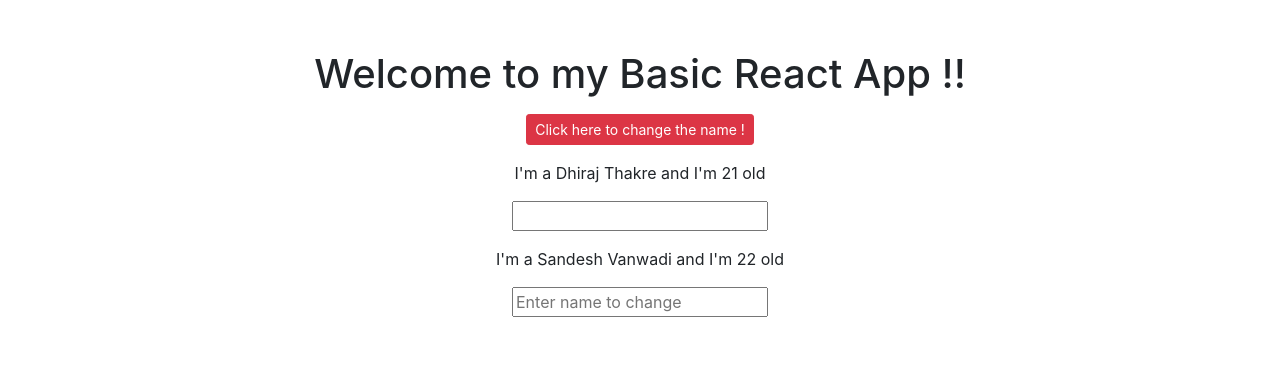
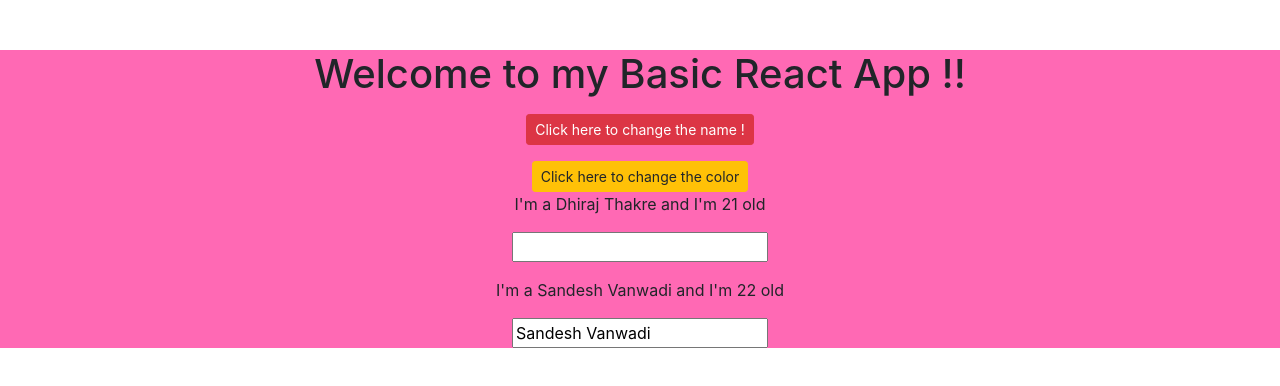
Before and after one commit to dhirajthakre21/BeginingReact, a React (Create React App) app: page / in a window 1280 px wide. Shown: the top 386 px of the page. Built offline with nearby package versions, Linux system fonts and the light colour scheme.

Commit message:
Color Change by button

```diff
--- a/src/App.js
+++ b/src/App.js
@@ -16,10 +16,42 @@
 	const [personState , setPersonState]= useState ({
 		persons : [
 				{ name : 'Dhiraj Thakre' , age : '21'} ,
-				{ name : 'Sandesh Vanwadi' , age : '22'} ,
+				{ name : 'Sandesh Vanwadi' , age : '22'}
+
 
 				  ]
+
 	});
+	const [colorState , setColorState ]= useState ({
+
+		colors : [
+			{
+				 color : '#FF69B4'
+
+			}
+		]
+
+	});
+
+	const colorChanger =()=>
+	{	if (colorState.colors[0].color==='#FF69B4')
+			{
+			setColorState ({
+				colors : [
+						{color : '#00FF7F'}
+						 ]
+							});
+			}
+		else {
+			setColorState ({
+				colors : [
+						{color : '#FF69B4' }
+						 ]
+							});
+
+		}
+
+	}
 
 
 	const switchNameHandler = (data) =>
@@ -30,7 +62,10 @@
 		 		setPersonState      ({
 				persons : [
 							{ name : data , age : '10' } ,
-							{ name : 'Shrikant Patil ' , age : '15'}
+							{ name : 'Shrikant Patil ' , age : '15'} ,
+							{ color : '#FF69B4'}
+
+
 						  ]
 						            })
 				}
@@ -40,6 +75,8 @@
 				persons : [
 							{ name : 'Dhiraj Thakre' , age : '21'} ,
 							{ name : 'Sandesh Vanwadi' , age : '22'} ,
+							{ color : '#FF69B4'}
+
 						  ]
 						            })
 
@@ -50,21 +87,31 @@
 				setPersonState      ({
 				persons : [
 							{ name : 'Dhiraj Thakre' , age : '21'} ,
-							{ name : event.target.value , age : '22'}
+							{ name : event.target.value , age : '22'} ,
+							{ color : '#FF69B4'}
+
 						  ]
 						            })
 
 
 		}
 
-				return (
+
+		return (
 			// pass this data to component
 			// this refers to global object
-    		<div className="App">
+    		<div style={{backgroundColor: colorState.colors[0].color }}
+				className="App">
+
 		  		<h1 className='header'> Welcome to my Basic React App  !! </h1>
+
+				<p> </p>
+				<Button className='btn btn-danger btn-sm'
+				onClick={switchNameHandler.bind( this , 'Akash Raut')} >Click here to change the name ! </Button>
 						<p> </p>
-				<Button className='btn btn-danger btn-sm' onClick={switchNameHandler.bind( this , 'Akash Raut')} >Click here to change the name ! </Button>
-						<p> </p>
+				<button className='btn btn-warning btn-sm'
+					onClick={colorChanger}
+					> Click here to change the color </button>
 
 				<Person
 					name = {personState.persons[0].name}
@@ -76,6 +123,7 @@
 					age = {personState.persons[1].age}
 					click= {switchNameHandler.bind(this , 'Sanket')}
 					changed={switchNameChanger}
+
 					 />
 
 
--- a/src/Person/Person.js
+++ b/src/Person/Person.js
@@ -8,7 +8,7 @@
 				return  (
 					<div>
 					<p onClick={data.click} >   I'm a {data.name } and I'm {data.age} old </p>
-					<input type='text' onChange={data.changed }></input>
+					<input type='text' onChange={data.changed } ></input>
 					<p> </p>
 					</div>
 
@@ -18,7 +18,7 @@
 		{
 			return( <div>
 					<p onClick={data.click} >   I'm a {data.name } and I'm {data.age} old </p>
-					<input type='text' placeholder='Enter name to change 'onChange={data.changed }></input>
+					<input type='text' placeholder='Enter name to change 'onChange={data.changed } value={data.name} ></input>
 					<p> </p>
 					</div>
 
```
